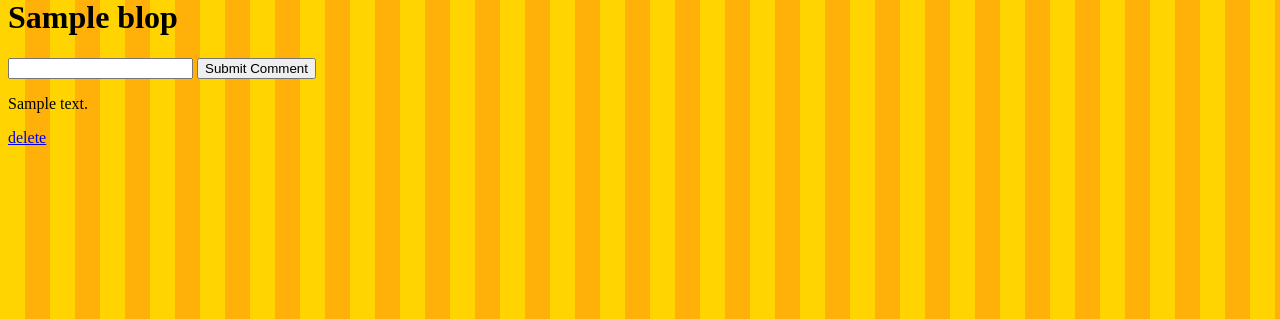
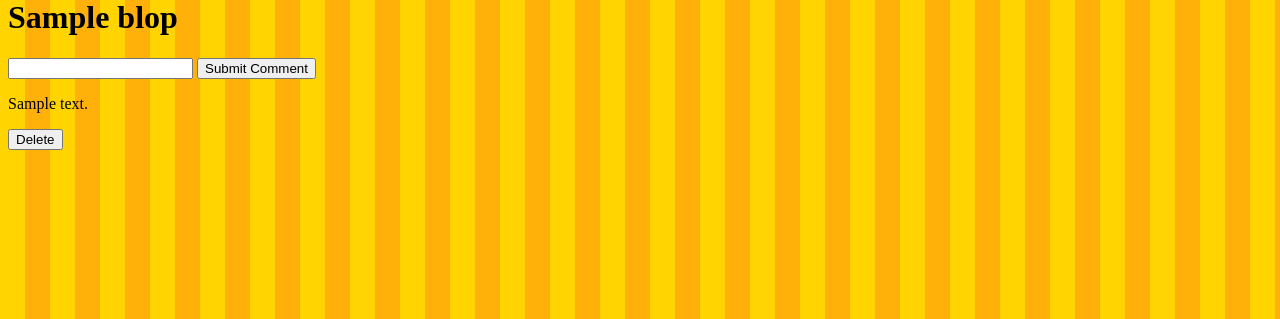
Before and after one commit to laststandjam/Blopper, a Django app: page /blops/1/ in a window 1280 px wide. Shown: the part 132-451 px from the top of the page. Run offline with Django 3.2, Linux system fonts and the light colour scheme; a user stored in the database is signed in; tables that the repository leaves empty hold one stand-in row (values such as "Sample post").

Commit message:
Update detail page for deleting comments Replaced href with form.

```diff
--- a/main_app/templates/main_app/detail.html
+++ b/main_app/templates/main_app/detail.html
@@ -18,7 +18,10 @@
   {% for comment in comments %}
     <p>{{comment}}</p>
     {% if comment.creator == user %}
-      <a href="{% url 'main_app:delete_comment' blop.id comment.id %}">delete</a>
+      <form action="{% url 'main_app:delete_comment' blop.id comment.id %}" method="POST">
+        {% csrf_token %}
+        <input type="submit" value="Delete" class="btn">
+      </form>
     {% endif %}
   {% endfor %}
 
```
